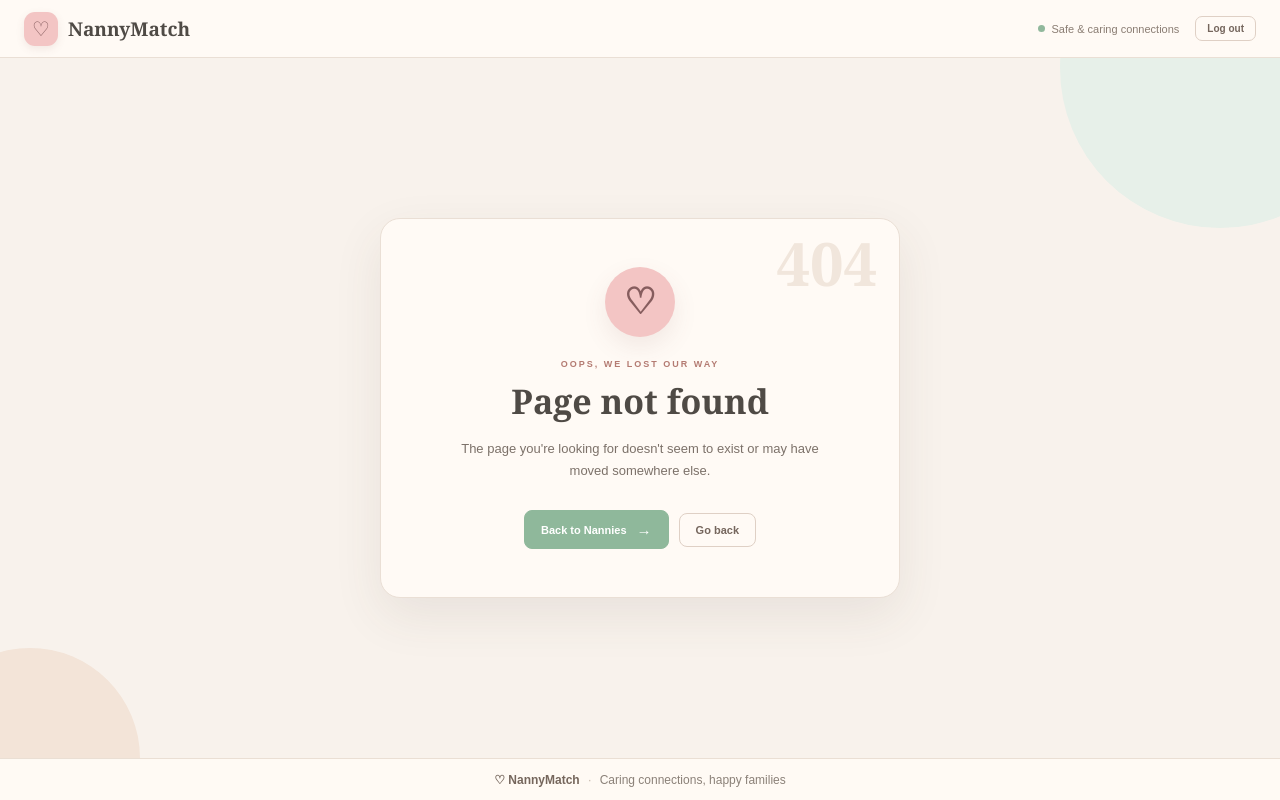
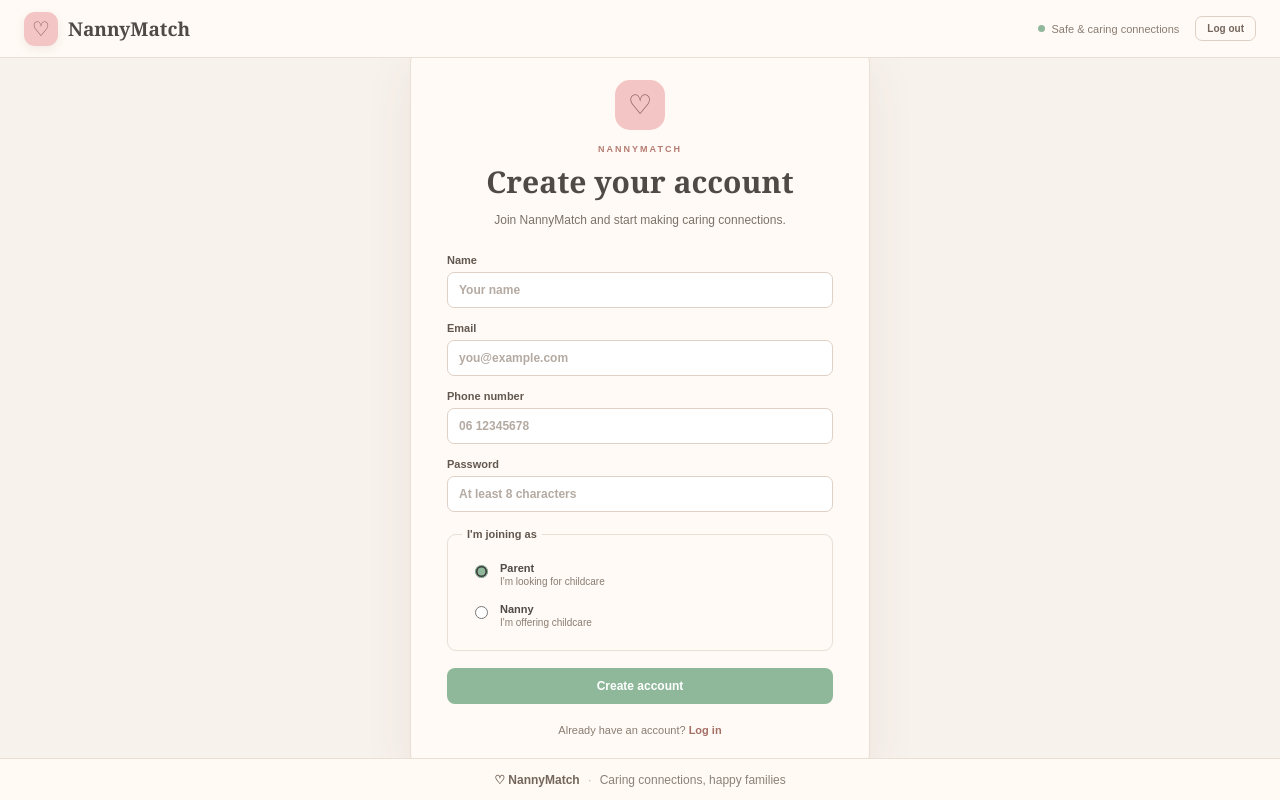
Before and after one commit to Tomi-deBoer/my-nanny-match, a React (Vite) app: page /register in a window 1280 px wide. Built offline with nearby package versions, Linux system fonts and the light colour scheme.

Commit message:
Add account registration screen

```diff
--- a/src/App.jsx
+++ b/src/App.jsx
@@ -9,6 +9,7 @@ import NannyDetails from "./components/NannyDetails";
 import BookingForm from "./components/BookingForm";
 import Bookings from "./components/Bookings";
 import About from "./components/About";
+import Register from "./components/Register";
 
 import ErrorPage from "./components/ErrorPage";
 
@@ -25,6 +26,7 @@ function App() {
           <Route path="/bookings" element={<Bookings />} />
           <Route path="/bookings/new/:nannyId" element={<BookingForm />} />
           <Route path="/profile" element={<div>Profile coming soon</div>} />
+          <Route path="/register" element={<Register />} />
 
           <Route path="/about" element={<About />} />
 
--- a/src/components/Login.css
+++ b/src/components/Login.css
@@ -2,12 +2,9 @@
   width: 100%;
   height: 100%;
   min-height: 0;
-
   display: grid;
   grid-template-columns: 1.05fr 0.95fr;
-
   background: #f8f2ec;
-
   overflow: hidden;
 }
 
@@ -17,62 +14,44 @@
 
 .login-brand {
   position: relative;
-
   min-width: 0;
   min-height: 0;
-
   display: flex;
   align-items: center;
-
   padding: 40px 7%;
-
   background: #f3e4d8;
   color: #5e5048;
-
   border-right: 1px solid #e4d3c5;
-
   overflow: hidden;
 }
 
 .login-brand::before {
   content: "";
-
   position: absolute;
-
   width: 300px;
   height: 300px;
-
   right: -110px;
   top: -120px;
-
   border-radius: 50%;
-
   background: rgba(217, 154, 141, 0.2);
 }
 
 .login-brand::after {
   content: "";
-
   position: absolute;
-
   width: 230px;
   height: 230px;
-
   left: -100px;
   bottom: -110px;
-
   border-radius: 50%;
-
   background: rgba(143, 184, 155, 0.2);
 }
 
 .brand-content {
   position: relative;
   z-index: 2;
-
   width: 100%;
   max-width: 560px;
-
   margin: 0 auto;
 }
 
@@ -84,11 +63,8 @@
   display: flex;
   align-items: center;
   gap: 10px;
-
   margin-bottom: clamp(40px, 7vh, 75px);
-
   color: #5e5048;
-
   font-family: Georgia, "Times New Roman", serif;
   font-size: 23px;
   font-weight: 600;
@@ -97,18 +73,13 @@
 .brand-logo-icon {
   width: 38px;
   height: 38px;
-
   display: flex;
   align-items: center;
   justify-content: center;
-
   border-radius: 12px;
-
   background: #d99487;
   color: white;
-
   font-size: 18px;
-
   box-shadow:
     0 5px 12px rgba(120, 80, 70, 0.14);
 }
@@ -123,9 +94,7 @@
 
 .eyebrow {
   margin: 0 0 12px;
-
   color: #a18d80;
-
   font-size: 10px;
   font-weight: 700;
   letter-spacing: 1.8px;
@@ -133,32 +102,23 @@
 
 .brand-message h1 {
   margin: 0;
-
   color: #5e5048;
-
   font-family: Georgia, "Times New Roman", serif;
-
   font-size: clamp(40px, 4.5vw, 62px);
   font-weight: 500;
-
   line-height: 1.06;
-
   letter-spacing: -1.5px;
 }
 
 .brand-message h1 span {
   color: #bf7569;
-
   font-style: italic;
 }
 
 .brand-description {
   max-width: 440px;
-
   margin: 22px 0 0;
-
   color: #887970;
-
   font-size: 14px;
   line-height: 1.65;
 }
@@ -171,7 +131,6 @@
   display: flex;
   flex-direction: column;
   gap: 10px;
-
   margin-top: 38px;
 }
 
@@ -179,9 +138,7 @@
   display: flex;
   align-items: center;
   gap: 10px;
-
   color: #75675e;
-
   font-size: 12px;
   font-weight: 600;
 }
@@ -189,21 +146,15 @@
 .feature-icon {
   width: 24px;
   height: 24px;
-
   display: flex;
   align-items: center;
   justify-content: center;
-
   flex-shrink: 0;
-
   border-radius: 50%;
-
   background: #8fb89b;
   color: white;
-
   font-size: 11px;
   font-weight: 700;
-
   box-shadow:
     0 3px 7px rgba(70, 90, 75, 0.15);
 }
@@ -214,17 +165,12 @@
 
 .brand-content::after {
   content: "♡";
-
   position: absolute;
-
   right: 8%;
   bottom: -30px;
-
   color: rgba(191, 117, 105, 0.25);
-
   font-family: Georgia, serif;
   font-size: 90px;
-
   pointer-events: none;
 }
 
@@ -234,50 +180,35 @@
 
 .login-section {
   position: relative;
-
   min-width: 0;
   min-height: 0;
-
   display: flex;
   align-items: center;
   justify-content: center;
-
   padding: 30px 40px;
-
   background: #f8f2ec;
-
   overflow-y: auto;
 }
 
 .login-section::before {
   content: "";
-
   position: absolute;
-
   width: 180px;
   height: 180px;
-
   top: -70px;
   right: -65px;
-
   border-radius: 50%;
-
   background: rgba(217, 154, 141, 0.12);
 }
 
 .login-section::after {
   content: "";
-
   position: absolute;
-
   width: 140px;
   height: 140px;
-
   bottom: -60px;
   left: -55px;
-
   border-radius: 50%;
-
   background: rgba(143, 184, 155, 0.12);
 }
 
@@ -288,17 +219,12 @@
 .login-card {
   position: relative;
   z-index: 2;
-
   width: 100%;
   max-width: 420px;
-
   padding: 38px;
-
   border: 1px solid #eadfd6;
   border-radius: 18px;
-
   background: #fffaf5;
-
   box-shadow:
     0 8px 24px rgba(100, 80, 65, 0.08);
 }
@@ -313,21 +239,16 @@
 
 .login-header h2 {
   margin: 0 0 7px;
-
   color: #594d46;
-
   font-family: Georgia, "Times New Roman", serif;
   font-size: 28px;
   font-weight: 500;
-
   letter-spacing: -0.4px;
 }
 
 .login-header p {
   margin: 0;
-
   color: #93847a;
-
   font-size: 12px;
 }
 
@@ -350,26 +271,19 @@
 .form-group label,
 .password-label label {
   color: #695b52;
-
   font-size: 11px;
   font-weight: 700;
 }
 
 .form-group input {
   width: 100%;
-
   padding: 12px 13px;
-
   border: 1px solid #dfd2c8;
   border-radius: 9px;
-
   outline: none;
-
   background: #fffdfb;
   color: #5e5048;
-
   font-size: 13px;
-
   transition:
     border-color 0.2s ease,
     box-shadow 0.2s ease,
@@ -382,9 +296,7 @@
 
 .form-group input:focus {
   border-color: #8fb89b;
-
   background: #ffffff;
-
   box-shadow:
     0 0 0 3px rgba(143, 184, 155, 0.15);
 }
@@ -397,7 +309,6 @@
 
 .password-label a {
   color: #a96f65;
-
   font-size: 10px;
   font-weight: 700;
 }
@@ -412,25 +323,17 @@
 
 .login-button {
   width: 100%;
-
   margin-top: 3px;
-
   padding: 12px 18px;
-
   border: none;
   border-radius: 9px;
-
   background: #d99487;
   color: white;
-
   font-size: 12px;
   font-weight: 700;
-
   cursor: pointer;
-
   box-shadow:
     0 5px 12px rgba(190, 110, 95, 0.16);
-
   transition:
     background 0.2s ease,
     transform 0.2s ease,
@@ -439,9 +342,7 @@
 
 .login-button:hover:not(:disabled) {
   background: #c77f73;
-
   transform: translateY(-1px);
-
   box-shadow:
     0 7px 16px rgba(190, 110, 95, 0.22);
 }
@@ -452,11 +353,8 @@
 
 .login-button:disabled {
   cursor: not-allowed;
-
   opacity: 0.6;
-
   transform: none;
-
   box-shadow: none;
 }
 
@@ -470,7 +368,6 @@
 
 .form-group input.input-error:focus {
   border-color: #d96c6c;
-
   box-shadow:
     0 0 0 3px rgba(217, 108, 108, 0.12);
 }
@@ -479,17 +376,12 @@
   display: flex;
   align-items: center;
   gap: 9px;
-
   margin-top: -5px;
-
   padding: 10px 12px;
-
   border: 1px solid #f0cccc;
   border-radius: 9px;
-
   background: #fff5f5;
   color: #b84d4d;
-
   font-size: 11px;
   font-weight: 600;
 }
@@ -497,18 +389,13 @@
 .error-icon {
   width: 19px;
   height: 19px;
-
   display: flex;
   align-items: center;
   justify-content: center;
-
   flex-shrink: 0;
-
   border-radius: 50%;
-
   background: #d96c6c;
   color: white;
-
   font-size: 11px;
   font-weight: 700;
 }
@@ -521,22 +408,16 @@
   display: flex;
   align-items: center;
   gap: 12px;
-
   margin: 24px 0;
-
   color: #aa9b91;
-
   font-size: 10px;
 }
 
 .login-divider::before,
 .login-divider::after {
   content: "";
-
   flex: 1;
-
   height: 1px;
-
   background: #e6dbd3;
 }
 
@@ -550,21 +431,22 @@
 
 .signup-text {
   margin: 0;
-
   color: #93847a;
-
   font-size: 11px;
-
   text-align: center;
 }
 
-.signup-text a {
+.signup-text button {
+  padding: 0;
+  border: none;
+  background: transparent;
   color: #a96f65;
-
+  font: inherit;
   font-weight: 700;
+  cursor: pointer;
 }
 
-.signup-text a:hover {
+.signup-text button:hover {
   text-decoration: underline;
 }
 
@@ -609,13 +491,11 @@
 @media (max-width: 700px) {
   .login-page {
     grid-template-columns: 1fr;
-
     overflow-y: auto;
   }
 
   .login-brand {
     min-height: 330px;
-
     padding: 30px 24px;
   }
 
@@ -629,7 +509,6 @@
 
   .brand-description {
     max-width: 500px;
-
     font-size: 13px;
   }
 
@@ -639,7 +518,6 @@
 
   .login-section {
     min-height: 430px;
-
     padding: 28px 20px;
   }
 }
@@ -647,13 +525,11 @@
 @media (max-width: 500px) {
   .login-brand {
     min-height: 300px;
-
     padding: 25px 20px;
   }
 
   .brand-logo {
     margin-bottom: 28px;
-
     font-size: 20px;
   }
 
@@ -668,7 +544,6 @@
 
   .brand-description {
     margin-top: 15px;
-
     font-size: 12px;
   }
 
@@ -678,7 +553,6 @@
 
   .login-card {
     padding: 26px 20px;
-
     border-radius: 16px;
   }
 
--- a/src/components/Login.jsx
+++ b/src/components/Login.jsx
@@ -156,7 +156,12 @@ function Login() {
 
           <p className="signup-text">
             Don't have an account?{" "}
-            <a href="/register">Create one</a>
+            <button
+              type="button"
+              onClick={() => navigate("/register")}
+            >
+              Create one
+            </button>
           </p>
         </div>
       </section>
--- /dev/null
+++ b/src/components/Register.css
@@ -0,0 +1,308 @@
+.register-page {
+  width: 100%;
+  height: 100%;
+  min-height: 0;
+
+  display: flex;
+  align-items: center;
+  justify-content: center;
+
+  padding: 30px 20px;
+
+  background: #f8f2ec;
+
+  overflow-y: auto;
+}
+
+.register-card {
+  width: min(100%, 460px);
+
+  padding: 34px 36px;
+
+  background: #fffaf5;
+
+  border: 1px solid #eadfd5;
+  border-radius: 18px;
+
+  box-shadow: 0 18px 50px rgba(80, 65, 55, 0.08);
+}
+
+.register-icon {
+  width: 50px;
+  height: 50px;
+
+  margin: 0 auto 14px;
+
+  display: flex;
+  align-items: center;
+  justify-content: center;
+
+  border-radius: 15px;
+
+  background: #f3c5c4;
+  color: #865d5e;
+
+  font-size: 27px;
+}
+
+.register-eyebrow {
+  margin: 0 0 7px;
+
+  text-align: center;
+
+  color: #b47b72;
+
+  font-size: 9px;
+  font-weight: 700;
+  letter-spacing: 2px;
+}
+
+.register-card h1 {
+  margin: 0;
+
+  text-align: center;
+
+  color: #4f4a45;
+
+  font-family: Georgia, "Times New Roman", serif;
+
+  font-size: 30px;
+  font-weight: 600;
+}
+
+.register-intro {
+  margin: 9px auto 24px;
+
+  max-width: 330px;
+
+  text-align: center;
+
+  color: #7c7169;
+
+  font-size: 12px;
+  line-height: 1.6;
+}
+
+/* =================================
+   ERROR
+   ================================= */
+
+.register-error {
+  margin-bottom: 18px;
+
+  padding: 10px 12px;
+
+  border: 1px solid #e5b9b5;
+  border-radius: 7px;
+
+  background: #f9e7e5;
+  color: #8c5550;
+
+  font-size: 11px;
+  line-height: 1.5;
+}
+
+/* =================================
+   FORM
+   ================================= */
+
+.register-form {
+  display: flex;
+  flex-direction: column;
+
+  gap: 14px;
+}
+
+.register-form > label {
+  display: flex;
+  flex-direction: column;
+
+  gap: 6px;
+
+  color: #625850;
+
+  font-size: 11px;
+  font-weight: 600;
+}
+
+.register-form input[type="text"],
+.register-form input[type="email"],
+.register-form input[type="tel"],
+.register-form input[type="password"] {
+  width: 100%;
+
+  padding: 10px 11px;
+
+  border: 1px solid #dfd0c5;
+  border-radius: 7px;
+
+  background: #ffffff;
+  color: #4f4a45;
+
+  font-size: 12px;
+
+  outline: none;
+
+  transition:
+    border-color 0.2s ease,
+    box-shadow 0.2s ease;
+}
+
+.register-form input:focus {
+  border-color: #b47b72;
+
+  box-shadow: 0 0 0 3px rgba(180, 123, 114, 0.1);
+}
+
+.register-form input::placeholder {
+  color: #b4aaa2;
+}
+
+/* =================================
+   ROLE
+   ================================= */
+
+.register-role {
+  margin: 2px 0 0;
+
+  padding: 14px;
+
+  border: 1px solid #eadfd5;
+  border-radius: 9px;
+}
+
+.register-role legend {
+  padding: 0 5px;
+
+  color: #625850;
+
+  font-size: 11px;
+  font-weight: 600;
+}
+
+.role-option {
+  display: flex;
+  align-items: flex-start;
+
+  gap: 9px;
+
+  padding: 8px;
+
+  border-radius: 7px;
+
+  cursor: pointer;
+}
+
+.role-option:hover {
+  background: #f8f2ec;
+}
+
+.role-option input {
+  margin-top: 3px;
+
+  accent-color: #8fb89b;
+}
+
+.role-option span {
+  display: flex;
+  flex-direction: column;
+
+  gap: 2px;
+}
+
+.role-option strong {
+  color: #514a45;
+
+  font-size: 11px;
+}
+
+.role-option small {
+  color: #8a7d73;
+
+  font-size: 10px;
+}
+
+/* =================================
+   BUTTON
+   ================================= */
+
+.register-button {
+  width: 100%;
+
+  margin-top: 3px;
+
+  padding: 11px 16px;
+
+  border: none;
+  border-radius: 8px;
+
+  background: #8fb89b;
+  color: #ffffff;
+
+  font-size: 12px;
+  font-weight: 600;
+
+  cursor: pointer;
+
+  transition:
+    background 0.2s ease,
+    transform 0.2s ease;
+}
+
+.register-button:hover:not(:disabled) {
+  background: #789f84;
+
+  transform: translateY(-1px);
+}
+
+.register-button:disabled {
+  opacity: 0.65;
+
+  cursor: not-allowed;
+}
+
+/* =================================
+   LOGIN LINK
+   ================================= */
+
+.register-login {
+  margin: 20px 0 0;
+
+  text-align: center;
+
+  color: #8a7d73;
+
+  font-size: 11px;
+}
+
+.register-login button {
+  padding: 0;
+
+  border: none;
+
+  background: transparent;
+  color: #a46f67;
+
+  font: inherit;
+  font-weight: 700;
+
+  cursor: pointer;
+}
+
+.register-login button:hover {
+  color: #865d5e;
+}
+
+/* =================================
+   MOBILE
+   ================================= */
+
+@media (max-width: 600px) {
+  .register-page {
+    padding: 20px 14px;
+  }
+
+  .register-card {
+    padding: 28px 22px;
+  }
+}
--- /dev/null
+++ b/src/components/Register.jsx
@@ -0,0 +1,181 @@
+import { useState } from "react";
+import { useNavigate } from "react-router-dom";
+
+import api from "../services/api";
+import "./Register.css";
+
+function Register() {
+  const navigate = useNavigate();
+
+  const [formData, setFormData] = useState({
+    name: "",
+    email: "",
+    phoneNr: "",
+    password: "",
+    role: "parent"
+  });
+
+  const [error, setError] = useState("");
+  const [loading, setLoading] = useState(false);
+
+  function handleChange(event) {
+    const { name, value } = event.target;
+
+    setFormData((current) => ({
+      ...current,
+      [name]: value
+    }));
+  }
+
+  async function handleSubmit(event) {
+    event.preventDefault();
+
+    try {
+      setLoading(true);
+      setError("");
+
+      await api.post("/users", formData);
+
+      navigate("/");
+    } catch (error) {
+      console.error("Registration failed:", error);
+
+      setError(
+        error.response?.data?.message ||
+          "We couldn't create your account. Please try again."
+      );
+    } finally {
+      setLoading(false);
+    }
+  }
+
+  return (
+    <div className="register-page">
+      <div className="register-card">
+        <div className="register-icon">♡</div>
+
+        <p className="register-eyebrow">NANNYMATCH</p>
+
+        <h1>Create your account</h1>
+
+        <p className="register-intro">
+          Join NannyMatch and start making caring connections.
+        </p>
+
+        {error && (
+          <div className="register-error">
+            {error}
+          </div>
+        )}
+
+        <form
+          className="register-form"
+          onSubmit={handleSubmit}
+        >
+          <label>
+            Name
+            <input
+              type="text"
+              name="name"
+              value={formData.name}
+              onChange={handleChange}
+              placeholder="Your name"
+              required
+            />
+          </label>
+
+          <label>
+            Email
+            <input
+              type="email"
+              name="email"
+              value={formData.email}
+              onChange={handleChange}
+              placeholder="you@example.com"
+              required
+            />
+          </label>
+
+          <label>
+            Phone number
+            <input
+              type="tel"
+              name="phoneNr"
+              value={formData.phoneNr}
+              onChange={handleChange}
+              placeholder="06 12345678"
+              required
+            />
+          </label>
+
+          <label>
+            Password
+            <input
+              type="password"
+              name="password"
+              value={formData.password}
+              onChange={handleChange}
+              placeholder="At least 8 characters"
+              minLength="8"
+              required
+            />
+          </label>
+
+          <fieldset className="register-role">
+            <legend>I'm joining as</legend>
+
+            <label className="role-option">
+              <input
+                type="radio"
+                name="role"
+                value="parent"
+                checked={formData.role === "parent"}
+                onChange={handleChange}
+              />
+
+              <span>
+                <strong>Parent</strong>
+                <small>I'm looking for childcare</small>
+              </span>
+            </label>
+
+            <label className="role-option">
+              <input
+                type="radio"
+                name="role"
+                value="nanny"
+                checked={formData.role === "nanny"}
+                onChange={handleChange}
+              />
+
+              <span>
+                <strong>Nanny</strong>
+                <small>I'm offering childcare</small>
+              </span>
+            </label>
+          </fieldset>
+
+          <button
+            type="submit"
+            className="register-button"
+            disabled={loading}
+          >
+            {loading ? "Creating account..." : "Create account"}
+          </button>
+        </form>
+
+        <p className="register-login">
+          Already have an account?{" "}
+          <button
+            type="button"
+            onClick={() => navigate("/")}
+          >
+            Log in
+          </button>
+        </p>
+      </div>
+    </div>
+  );
+}
+
+export default Register;
```
